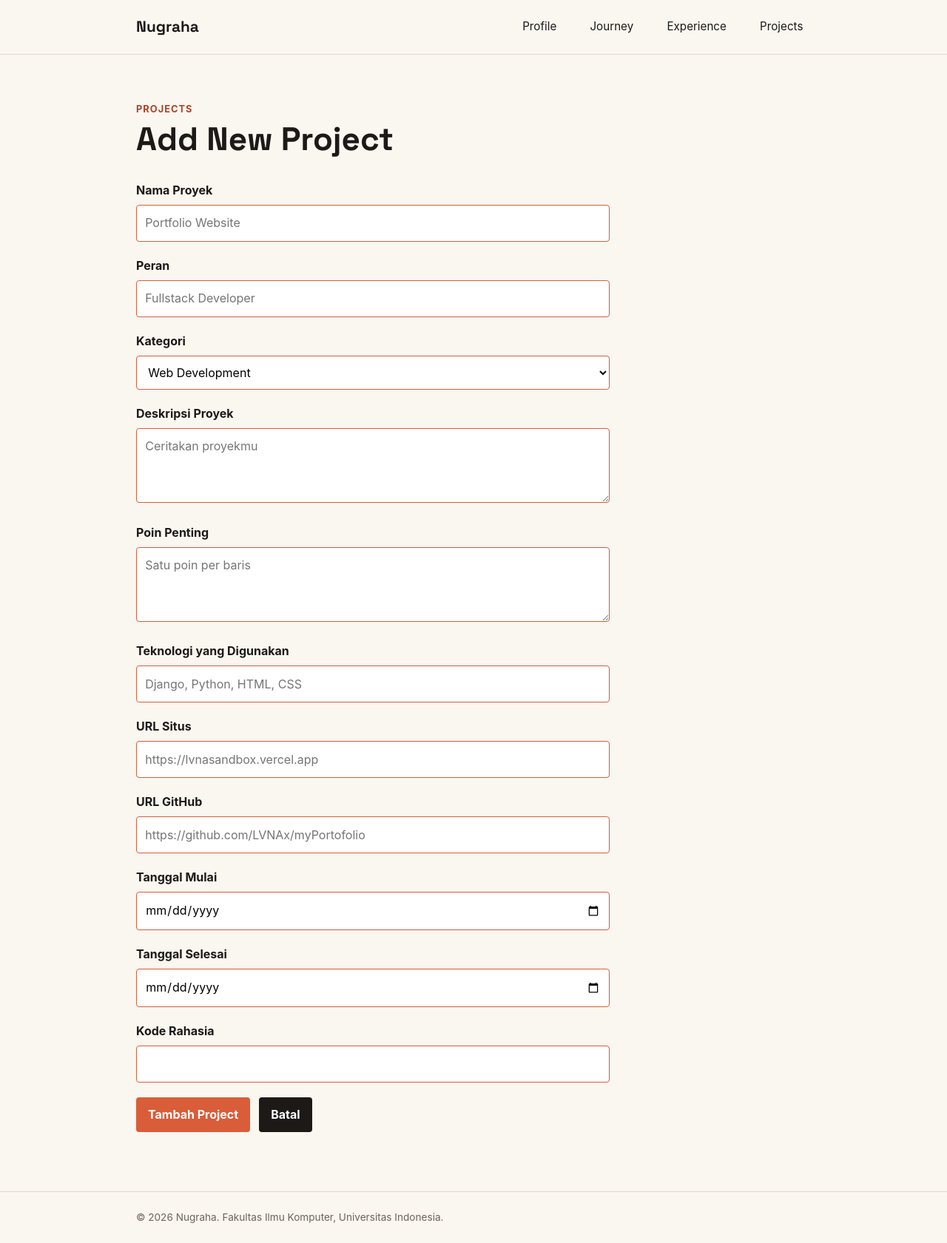
After one commit to LVNAx/myPortofolio, a Django app: page /projects/add/ in a window 1280 px wide. The commit adds this page. Shown: the whole page at 74% size. Run offline with Django 5.2, Linux system fonts and the light colour scheme.

Commit message:
feat: Tutorial3 dan Menambahkan Kode Rahasia

```diff
--- /dev/null
+++ b/main/forms.py
@@ -0,0 +1,51 @@
+from django.forms import DateInput, ModelForm, Textarea, TextInput, URLInput
+from main.models import Project
+from django import forms
+
+
+class ProjectForm(ModelForm):
+    secret = forms.CharField(
+        label="Kode Rahasia",
+        required=False,
+        widget=forms.PasswordInput(attrs={"autocomplete": "current-password"}),
+    )
+
+    class Meta:
+        model = Project
+        fields = [
+            "title",
+            "role",
+            "category",
+            "description",
+            "highlights",
+            "tech_stack",
+            "live_url",
+            "github_url",
+            "started_at",
+            "ended_at",
+        ]
+
+        labels = {
+            "title": "Nama Proyek",
+            "role": "Peran",
+            "category": "Kategori",
+            "description": "Deskripsi Proyek",
+            "highlights": "Poin Penting",
+            "tech_stack": "Teknologi yang Digunakan",
+            "live_url": "URL Situs",
+            "github_url": "URL GitHub",
+            "started_at": "Tanggal Mulai",
+            "ended_at": "Tanggal Selesai",
+        }
+
+        widgets = {
+            "title": TextInput(attrs={"placeholder": "Portfolio Website"}),
+            "role": TextInput(attrs={"placeholder": "Fullstack Developer"}),
+            "description": Textarea(attrs={"placeholder": "Ceritakan proyekmu", "rows": 3}),
+            "highlights": Textarea(attrs={"placeholder": "Satu poin per baris", "rows": 3}),
+            "tech_stack": TextInput(attrs={"placeholder": "Django, Python, HTML, CSS"}),
+            "live_url": URLInput(attrs={"placeholder": "https://lvnasandbox.vercel.app"}),
+            "github_url": URLInput(attrs={"placeholder": "https://github.com/LVNAx/myPortofolio"}),
+            "started_at": DateInput(format="%Y-%m-%d", attrs={"type": "date"}),
+            "ended_at": DateInput(format="%Y-%m-%d", attrs={"type": "date"}),
+        }
--- a/main/urls.py
+++ b/main/urls.py
@@ -1,5 +1,5 @@
 from django.urls import path
-from main.views import show_main, show_experience, project_list, show_journey
+from main.views import show_main, show_experience, project_list, show_journey, create_project, get_projects_json, delete_project
 
 app_name = "main"
 
@@ -8,4 +8,7 @@ urlpatterns = [
     path("experience/", show_experience, name="show_experience"),
     path("projects/", project_list, name="project_list"),
     path("journey/", show_journey, name="show_journey"),
+    path("projects/add/", create_project, name="create_project"),
+    path("api/projects/", get_projects_json, name="get_projects_json"),
+    path("projects/<uuid:project_id>/delete/",delete_project,name="delete_project")
 ]
--- a/main/views.py
+++ b/main/views.py
@@ -1,15 +1,34 @@
-from django.shortcuts import render
-from .models import Person, Post, Mahasiswa, Experience, Project, JourneyStage
+from django.contrib import messages
+from django.core import serializers
+from django.http import HttpResponse
+from django.shortcuts import get_object_or_404, redirect, render
+from .models import Person, Mahasiswa, Experience, Project, JourneyStage
+from .forms import ProjectForm
+import hmac
+from django.conf import settings
 
 PROFILE = {
     "name": "Nugraha",
     "npm": "2506541250",
     "study_program": "S1 Ilmu Komputer",
     "bio": (
-        "A Computer Science student at Universitas Indonesia with a strong passion for data science, artificial intelligence,"
+        "A Computer Science student at Universitas Indonesia with a strong passion for data science, artificial intelligence, "
         "and software engineering, dedicated to building impactful and intelligent solutions."
     ),
 }
+
+# Untuk mengantisipasi yang ngedit
+SECRET_HEADER = "X-Portfolio-Secret"
+
+
+def is_owner(request, submitted_secret=""):
+    """Cek kode rahasia dari header, atau dari field password kalau header tidak ada."""
+    expected = settings.PORTFOLIO_SECRET
+    if not expected:
+        return False  # Kode belum diatur di .env, jadi tolak semua perubahan
+
+    provided = request.headers.get(SECRET_HEADER) or submitted_secret
+    return hmac.compare_digest(provided.encode(), expected.encode())
 
 
 def show_main(request):
@@ -29,17 +48,69 @@ def show_experience(request):
     return render(request, "experience.html", context)
 
 
-def project_list(request):
-    context = {
-        **PROFILE,
-        "projects": Project.objects.all(),
-    }
-    return render(request, "projects.html", context)
-
-
 def show_journey(request):
     context = {
         **PROFILE,
         "journeys": JourneyStage.objects.prefetch_related("activities").all(),
     }
     return render(request, "journey.html", context)
+
+
+# Endpoint JSON, dipakai juga oleh project_list sebagai sumber data
+def get_projects_json(request):
+    title_query = request.GET.get("title", "").strip()
+    projects = Project.objects.all()
+
+    if title_query:
+        projects = projects.filter(title__icontains=title_query)
+
+    projects_json = serializers.serialize("json", projects)
+    return HttpResponse(projects_json, content_type="application/json")
+
+
+def project_list(request):
+    title_query = request.GET.get("title", "").strip()
+
+    # Data diambil lewat endpoint JSON, lalu diubah kembali menjadi objek Project
+    json_response = get_projects_json(request)
+    projects = [
+        item.object
+        for item in serializers.deserialize("json", json_response.content.decode("utf-8"))
+    ]
+
+    context = {
+        **PROFILE,
+        "projects": projects,
+        "title_query": title_query,
+    }
+    return render(request, "projects.html", context)
+
+def create_project(request):
+    form = ProjectForm(request.POST or None)
+
+    if request.method == "POST" and form.is_valid():
+        if is_owner(request, form.cleaned_data.get("secret", "")):
+            form.save()
+            messages.success(request, "Proyek baru berhasil ditambahkan!")
+            return redirect("main:project_list")
+
+        form.add_error("secret", "Kode rahasia salah.")
+
+    context = {
+        **PROFILE,
+        "form": form,
+    }
+    return render(request, "projects_form.html", context)
+
+
+def delete_project(request, project_id):
+    project = get_object_or_404(Project, pk=project_id)
+
+    if request.method == "POST":
+        if is_owner(request, request.POST.get("secret", "")):
+            project.delete()
+            messages.success(request, "Project berhasil dihapus!")
+        else:
+            messages.error(request, "Kode rahasia salah. Proyek tidak dihapus.")
+
+    return redirect("main:project_list")
--- a/portofolio/settings.py
+++ b/portofolio/settings.py
@@ -31,8 +31,10 @@ SECRET_KEY = 'django-insecure-6$@raade!_-a*ijka&q2hk*=9+@z$bqnfx5xeb9g8hhmk&$f5g
 DEBUG = True
 
 ALLOWED_HOSTS = ["localhost", "127.0.0.1", "nugraha-kautsarrizqi-myportofolio.pws.cs.ui.ac.id"]
+CSRF_TRUSTED_ORIGINS = ["https://nugraha-kautsarrizqi-myportofolio.pws.cs.ui.ac.id"] # Menambahkan url yang dapat melakukan request ke server
 
 PRODUCTION = os.getenv('PRODUCTION', 'False').lower() == 'true'
+PORTFOLIO_SECRET = os.getenv("PORTFOLIO_SECRET", "") # Mengantisipasi ada yang mengedit
 
 # Application definition
 
@@ -64,7 +66,7 @@ TEMPLATES = [
     {
         'BACKEND': 'django.template.backends.django.DjangoTemplates',
         'DIRS': [BASE_DIR / 'templates'],
-        'APP_DIRS': True,
+        'APP_DIRS': True, # True agar django app diprioritaskan
         'OPTIONS': {
             'context_processors': [
                 'django.template.context_processors.request',
--- a/static/css/base.css
+++ b/static/css/base.css
@@ -296,3 +296,55 @@ h1,
         transition: none;
     }
 }
+
+/* Pesan setelah aksi (tambah atau hapus proyek) */
+.flash {
+    margin-top: 1.5rem;
+    padding: 0.75rem 1rem;
+    background-color: var(--accent-soft);
+    border: 1px solid var(--accent);
+    border-radius: var(--radius-sm);
+    color: var(--accent-dark);
+    font-weight: 600;
+}
+
+.flash--error {
+    background-color: #fef3f2;
+    border-color: #b42318;
+    color: #b42318;
+}
+
+/* Tombol aksi (tambah, cari, hapus) */
+.button {
+    display: inline-block;
+    border: 0;
+    border-radius: var(--radius);
+    padding: 0.65rem 1rem;
+    background-color: var(--accent);
+    color: #fff;
+    cursor: pointer;
+    font: inherit;
+    font-weight: 700;
+    text-decoration: none;
+    transition: background-color 0.2s ease;
+}
+
+.button:hover {
+    background-color: var(--accent-dark);
+}
+
+.button-secondary {
+    background-color: var(--ink);
+}
+
+.button-secondary:hover {
+    background-color: var(--accent);
+}
+
+.button-danger {
+    background-color: #b42318;
+}
+
+.button-danger:hover {
+    background-color: #912018;
+}
--- /dev/null
+++ b/static/css/form.css
@@ -0,0 +1,78 @@
+/* Styling untuk form (Tutorial 3, sementara) */
+.project-form {
+    max-width: 640px;
+    margin-top: 1.5rem;
+}
+
+.form-group {
+    margin-bottom: 1.25rem;
+}
+
+.form-group label {
+    display: block;
+    margin-bottom: 0.4rem;
+    font-weight: 700;
+}
+
+
+.form-group input,
+.form-group select,
+.form-group textarea {
+    width: 100%;
+    padding: 0.7rem;
+    background-color: var(--surface);
+    border: 1px solid var(--accent);
+    border-radius: var(--radius);
+    font: inherit;
+    transition: border-color 0.2s ease, outline-color 0.2s ease;
+}
+
+.form-group textarea {
+    resize: vertical;
+}
+
+.form-group input:focus,
+.form-group select:focus,
+.form-group textarea:focus {
+    outline: 2px solid var(--accent);
+    border-color: var(--accent);
+}
+
+.form-error {
+    color: #b42318;
+    font-size: 0.85rem;
+    margin-top: 0.35rem;
+}
+
+/* Tombol Tambah dan Batal berjejer */
+.form-actions {
+    display: flex;
+    align-items: center;
+    gap: 0.75rem;
+}
+
+.button {
+    display: inline-block;
+    border: 0;
+    border-radius: var(--radius);
+    padding: 0.65rem 1rem;
+    background-color: var(--accent);
+    color: #fff;
+    cursor: pointer;
+    font: inherit;
+    font-weight: 700;
+    text-decoration: none;
+    transition: background-color 0.2s ease;
+}
+
+.button:hover {
+    background-color: var(--accent-dark);
+}
+
+.button-secondary {
+    background-color: var(--ink);
+}
+
+.button-secondary:hover {
+    background-color: var(--accent);
+}
--- a/templates/base.html
+++ b/templates/base.html
@@ -47,6 +47,14 @@
     {% endwith %}
 
     <main>
+        {% if messages %}
+        <div class="container">
+            {% for message in messages %}
+            <p class="flash{% if message.tags %} flash--{{ message.tags }}{% endif %}">{{ message }}</p>
+            {% endfor %}
+        </div>
+        {% endif %}
+
         {% block content %}{% endblock %}
     </main>
 
--- /dev/null
+++ b/templates/projects_form.html
@@ -0,0 +1,41 @@
+{% extends "base.html" %}
+{% load static %}
+
+{% block title %}Add Project{% endblock %}
+
+{% block extra_css %}
+<link rel="stylesheet" href="{% static 'css/form.css' %}">
+{% endblock %}
+
+{% block content %}
+<section class="page-section">
+    <div class="container">
+
+        <header class="page-header">
+            <p class="kicker">Projects</p>
+            <h1 class="page-title">Add New Project</h1>
+        </header>
+
+        <form method="post" action="{% url 'main:create_project' %}" class="project-form">
+            {% csrf_token %}
+            {{ form.non_field_errors }}
+
+            {% for field in form %}
+            <div class="form-group">
+                <label for="{{ field.id_for_label }}">{{ field.label }}</label>
+                {{ field }}
+                {% for error in field.errors %}
+                <p class="form-error">{{ error }}</p>
+                {% endfor %}
+            </div>
+            {% endfor %}
+
+            <div class="form-actions">
+                <button type="submit" class="button">Tambah Project</button>
+                <a href="{% url 'main:project_list' %}" class="button button-secondary">Batal</a>
+            </div>
+        </form>
+
+    </div>
+</section>
+{% endblock %}
```
Also changed, not shown: main/tests.py (+31 -2 lines), static/css/projects.css (+173 -0 lines), templates/components/project_delete_modal.html (added, +49 -0 lines), templates/projects.html (+22 -3 lines).
